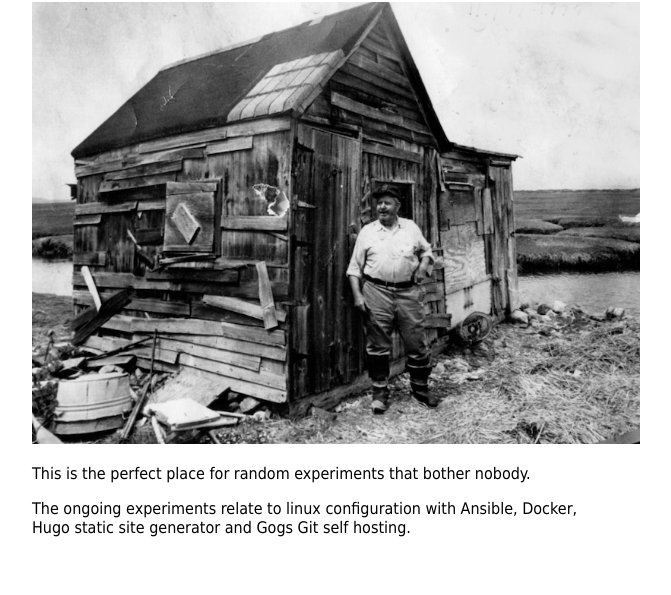
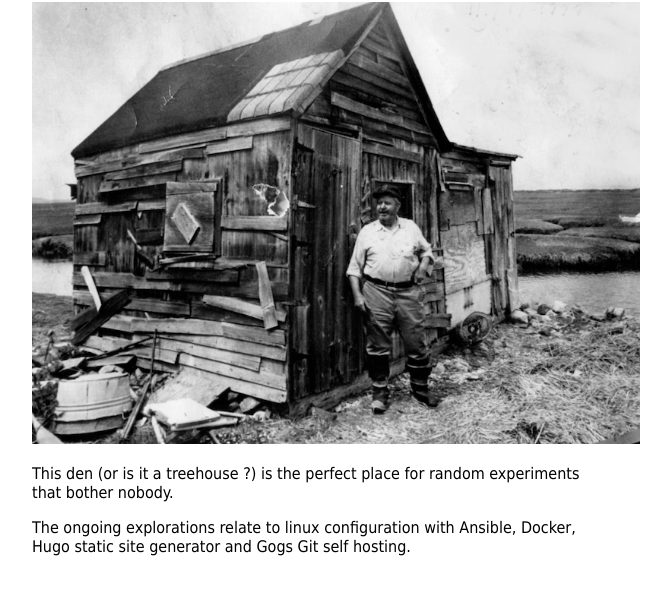
Before and after one commit to jmMeessen/the-captains-shack-ansible, a plain HTML site: page roles/nginx/files/index.html in a window 1280 px wide. Shown: the part 79-674 px from the top of the page, without its empty margins (328-999 px from the left). Drawn offline with Linux system fonts and the light colour scheme.

Commit message:
minor correction at the welcome page and completion of the web presence sprint

```diff
--- a/roles/nginx/files/index.html
+++ b/roles/nginx/files/index.html
@@ -19,10 +19,10 @@
 <h1>Welcome to the Captain's Shack !</h1>
 <img class="MyImage" src="lew_kilborn_shack.jpg">
 
-<p>This is the perfect place for random experiments that bother nobody.</p>
+<p>This den (or is it a treehouse ?) is the perfect place for random experiments that bother nobody.</p>
 
 <p>
-    The ongoing experiments relate to linux configuration with Ansible, Docker, Hugo static site generator
+    The ongoing explorations relate to linux configuration with Ansible, Docker, Hugo static site generator
     and Gogs Git self hosting.</p>
 
 
```
Also changed, not shown: 1 other file.
